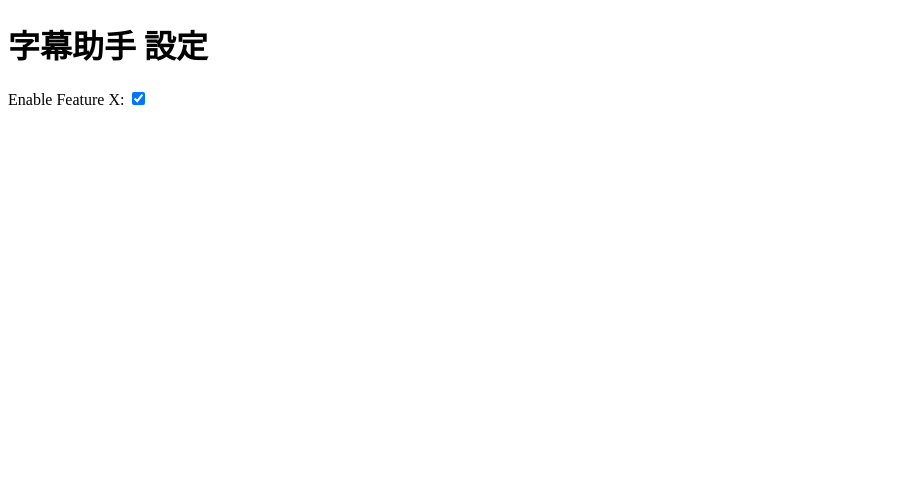
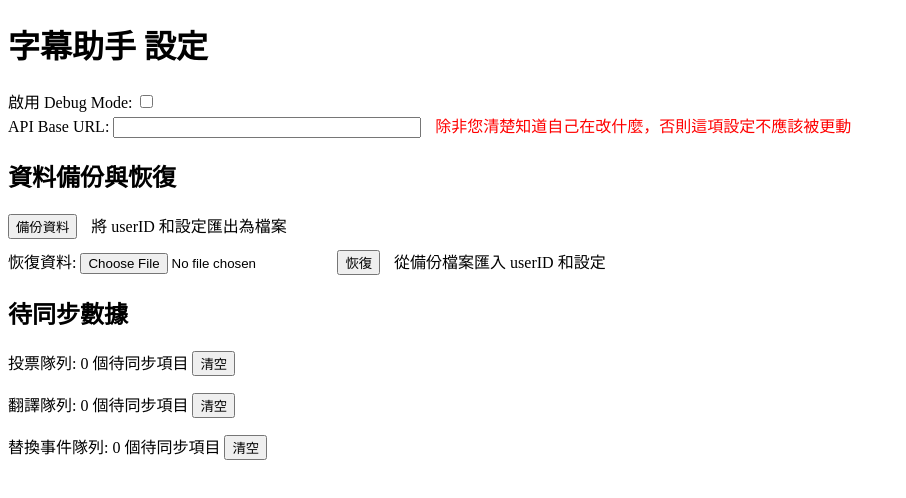
Before and after one commit to Vinson1014/SubPal, a browser extension: page options.html in a window 1280 px wide. Shown: the whole page, without its empty margins (0-906 px from the left). Drawn offline with Linux system fonts and the light colour scheme.

Commit message:
- 將debugMode 開關移到設定頁面 - 加入API Base URL自訂功能 - 加入備份與恢復功能 - 加入待同步數據監看功能

```diff
--- a/options.html
+++ b/options.html
@@ -8,8 +8,34 @@
   <h1>字幕助手 設定</h1>
   <div id="settings-container">
     <div>
-      <label for="featureXCheckbox">Enable Feature X:</label>
-      <input type="checkbox" id="featureXCheckbox">
+      <label for="debugModeCheckbox">啟用 Debug Mode:</label>
+      <input type="checkbox" id="debugModeCheckbox">
+    </div>
+    <div>
+      <label for="apiBaseUrlInput">API Base URL:</label>
+      <input type="text" id="apiBaseUrlInput" style="width: 300px;">
+      <span style="color: red; margin-left: 10px;">除非您清楚知道自己在改什麼，否則這項設定不應該被更動</span>
+    </div>
+    <div style="margin-top: 20px;">
+      <h2>資料備份與恢復</h2>
+      <div>
+        <button id="backupDataButton">備份資料</button>
+        <span style="margin-left: 10px;">將 userID 和設定匯出為檔案</span>
+      </div>
+      <div style="margin-top: 10px;">
+        <label for="restoreDataInput">恢復資料:</label>
+        <input type="file" id="restoreDataInput" accept=".json">
+        <button id="restoreDataButton">恢復</button>
+        <span style="margin-left: 10px;">從備份檔案匯入 userID 和設定</span>
+      </div>
+    </div>
+    <div style="margin-top: 20px;">
+      <h2>待同步數據</h2>
+      <div id="pending-data-container">
+        <p>投票隊列: <span id="voteQueueCount">0</span> 個待同步項目 <button id="clearVoteQueueButton">清空</button></p>
+        <p>翻譯隊列: <span id="translationQueueCount">0</span> 個待同步項目 <button id="clearTranslationQueueButton">清空</button></p>
+        <p>替換事件隊列: <span id="replacementEventsQueueCount">0</span> 個待同步項目 <button id="clearReplacementEventsQueueButton">清空</button></p>
+      </div>
     </div>
   </div>
   <script src="options.js"></script>
```
